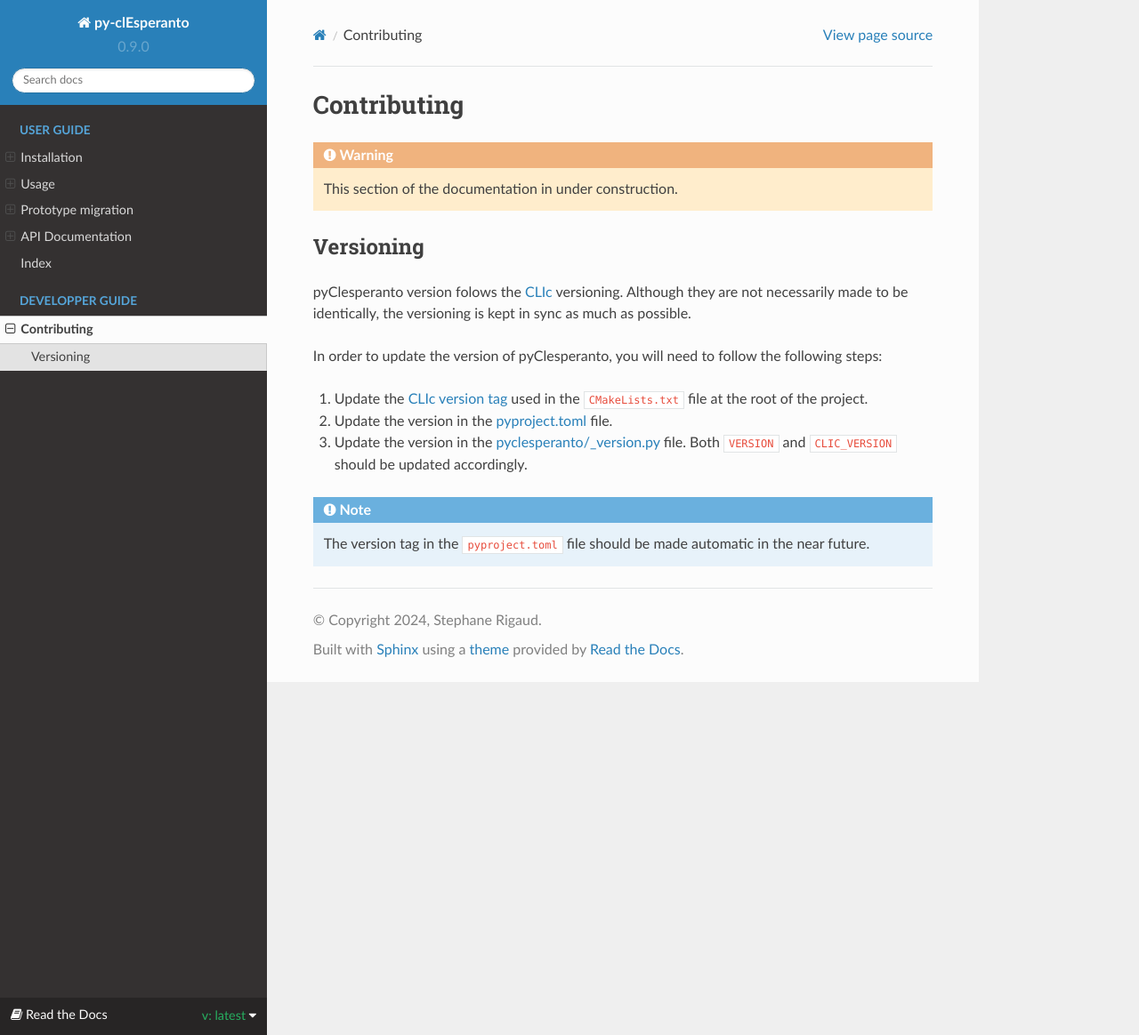
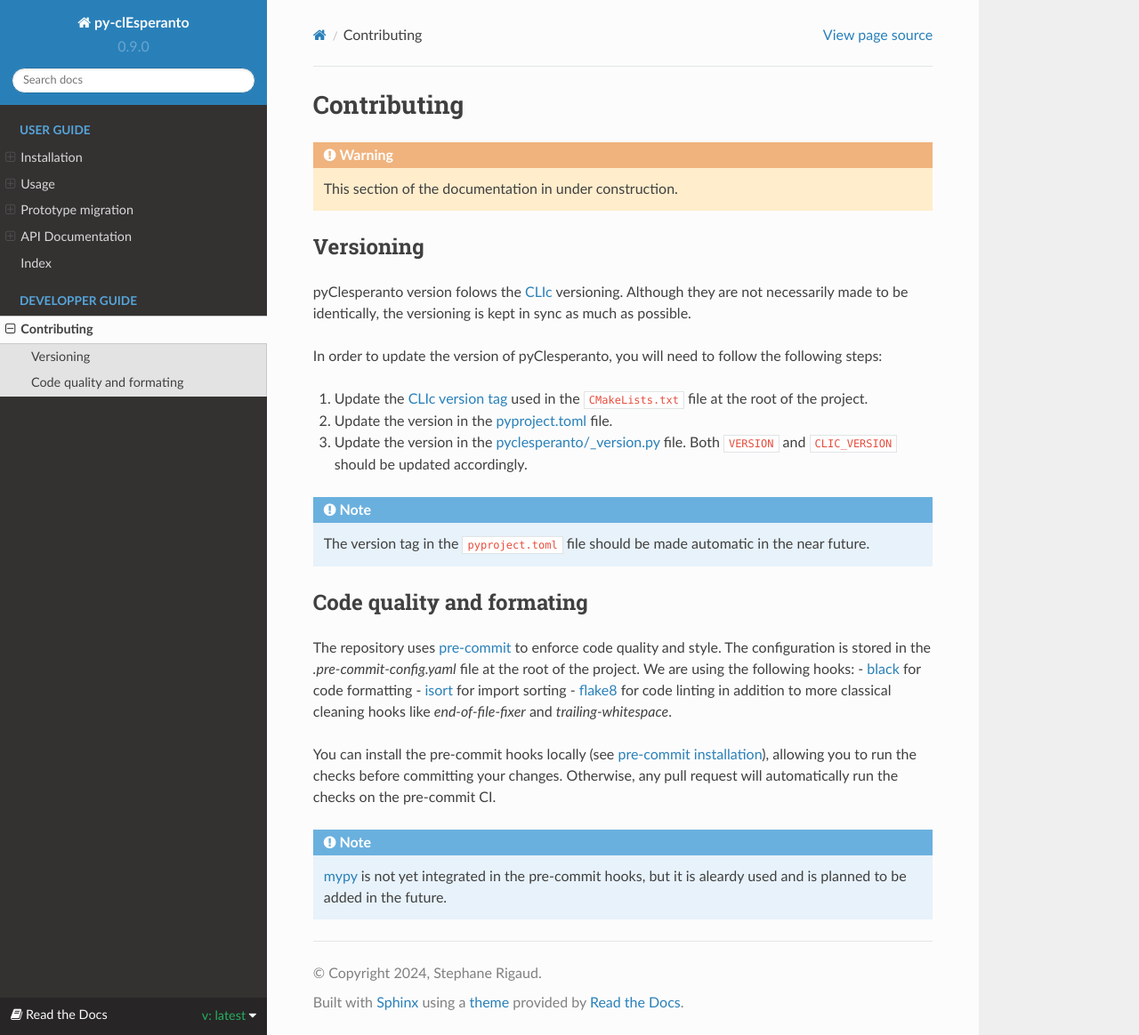
Before and after one commit to clEsperanto/pyclesperanto, a Sphinx documentation site: the page built from docs/source/contribute.rst, in a window 1280 px wide and 1164 px high. Shown: the whole window at 89% size. Built offline with Sphinx 7.4.7 and the Read the Docs theme 2.0.0, drawn with Linux system fonts in a browser that asks for light colours.

Commit message:
update doc with code quality and style

```diff
--- a/docs/source/contribute.rst
+++ b/docs/source/contribute.rst
@@ -22,3 +22,22 @@ In order to update the version of pyClesperanto, you will need to follow the fol
 .. note::
 
     The version tag in the ``pyproject.toml`` file should be made automatic in the near future.
+
+
+Code quality and formating
+--------------------------
+
+The repository uses `pre-commit <https://pre-commit.com/>`__ to enforce code quality and style.
+The configuration is stored in the `.pre-commit-config.yaml` file at the root of the project.
+We are using the following hooks:
+- `black <https://github.com/psf/black>`__ for code formatting
+- `isort <https://pycqa.github.io/isort/>`__ for import sorting
+- `flake8 <https://flake8.pycqa.org/en/latest/>`__ for code linting
+in addition to more classical cleaning hooks like `end-of-file-fixer` and `trailing-whitespace`.
+
+You can install the pre-commit hooks locally (see `pre-commit installation <https://pre-commit.com/>`__), allowing you to run the checks before committing your changes.
+Otherwise, any pull request will automatically run the checks on the pre-commit CI.
+
+.. note::
+
+    `mypy <https://mypy.readthedocs.io/en/stable/>`__ is not yet integrated in the pre-commit hooks, but it is aleardy used and is planned to be added in the future.
```
